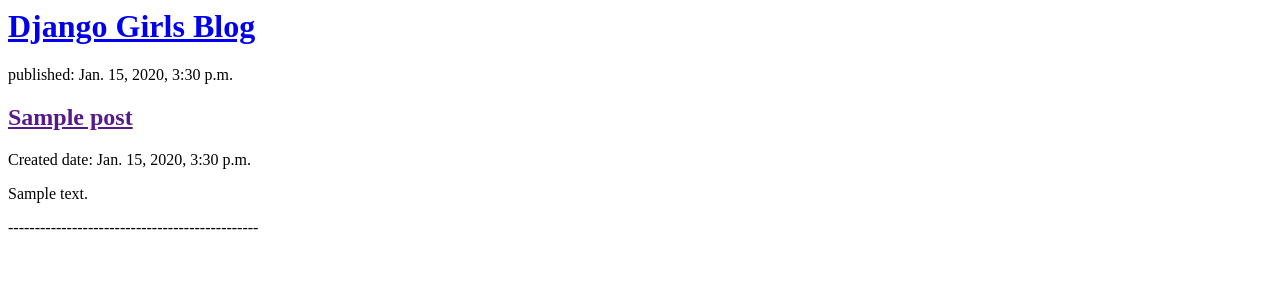
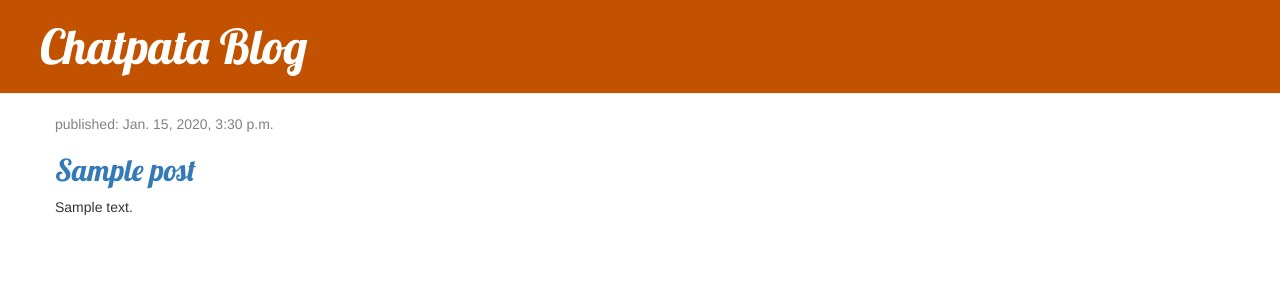
Before and after one commit to rajadi21/my-first-blog, a Django app: template blog/templates/blog/post_list.html in a window 1280 px wide. Shown: the top 300 px of the page. Run offline with Django 3.2, Linux system fonts and the light colour scheme; the template is opened without the code that fills it: values that come from a table or form of the project are taken from there, others are empty; tables that the repository leaves empty hold one stand-in row (values such as "Sample post"); some libraries are stand-ins or nearby versions.

Commit message:
Styling the html pages

```diff
--- /dev/null
+++ b/blog/static/css/blog.css
@@ -0,0 +1,50 @@
+.page-header {
+    background-color: #C25100;
+    margin-top: 0;
+    padding: 20px 20px 20px 40px;
+}
+
+.page-header h1, .page-header a, .page-header h1 a, .page-header h1 a:visited, .page-header h1 a:active {
+    color: #ffffff;
+    font-size: 36pt;
+    text-decoration: none;
+}
+
+.content {
+    margin-left: 40px;
+}
+
+h1, h2, h3, h4 {
+    font-family: 'Lobster', cursive;
+}
+
+.date {
+    color: #828282;
+}
+
+.save {
+    float: right;
+}
+
+.post-form textarea, .post-form input {
+    width: 100%;
+}
+
+.top-menu, .top-menu:hover, .top-menu:visited {
+    color: #ffffff;
+    float: right;
+    font-size: 26pt;
+    margin-right: 20px;
+}
+
+.post {
+    margin-bottom: 70px;
+}
+
+.post h1 a, .post h1 a:visited {
+    color: #000000;
+}
+
+a:hover {
+    text-decoration: none;
+}
--- a/blog/templates/blog/post_list.html
+++ b/blog/templates/blog/post_list.html
@@ -1,22 +1,31 @@
+{% load static %}
 <html>
     <head>
         <title>First Django App</title>
+        <link rel="stylesheet" href="//maxcdn.bootstrapcdn.com/bootstrap/3.2.0/css/bootstrap.min.css">
+        <link rel="stylesheet" href="//maxcdn.bootstrapcdn.com/bootstrap/3.2.0/css/bootstrap-theme.min.css">
+        <link rel="stylesheet" href=" {% static 'css/blog.css' %}" >
+        <link href="//fonts.googleapis.com/css?family=Lobster&subset=latin,latin-ext" rel="stylesheet" type="text/css">
     </head>
     <body>
         <div>
-            <h1><a href="/">Django Girls Blog</a></h1>
+            <h1 class="page-header"><a href="/">Chatpata Blog</a></h1>
         </div>
 
-        <div>
+        <div class="content container">
+                <div class="row">
+                    <div class="col-md-8">
                         {% for post in posts %}
-            <div>
+                            <div class="post">
+                                <div class="date">
                                     <p>published: {{ post.published_date }}</p>
+                                </div>
                                 <h2><a href="">{{ post.title }}</a></h2>
-                <p> Created date: {{ post.createdd_date }}</p>
                                 <p>{{ post.text|linebreaksbr }}</p>
-                <p>-----------------------------------------------</p>
                             </div>
                         {% endfor %}
                     </div>
+                </div>
+            </div>
     </body>
 </html>
```
Lines whose indentation alone changed are shown as unchanged.
